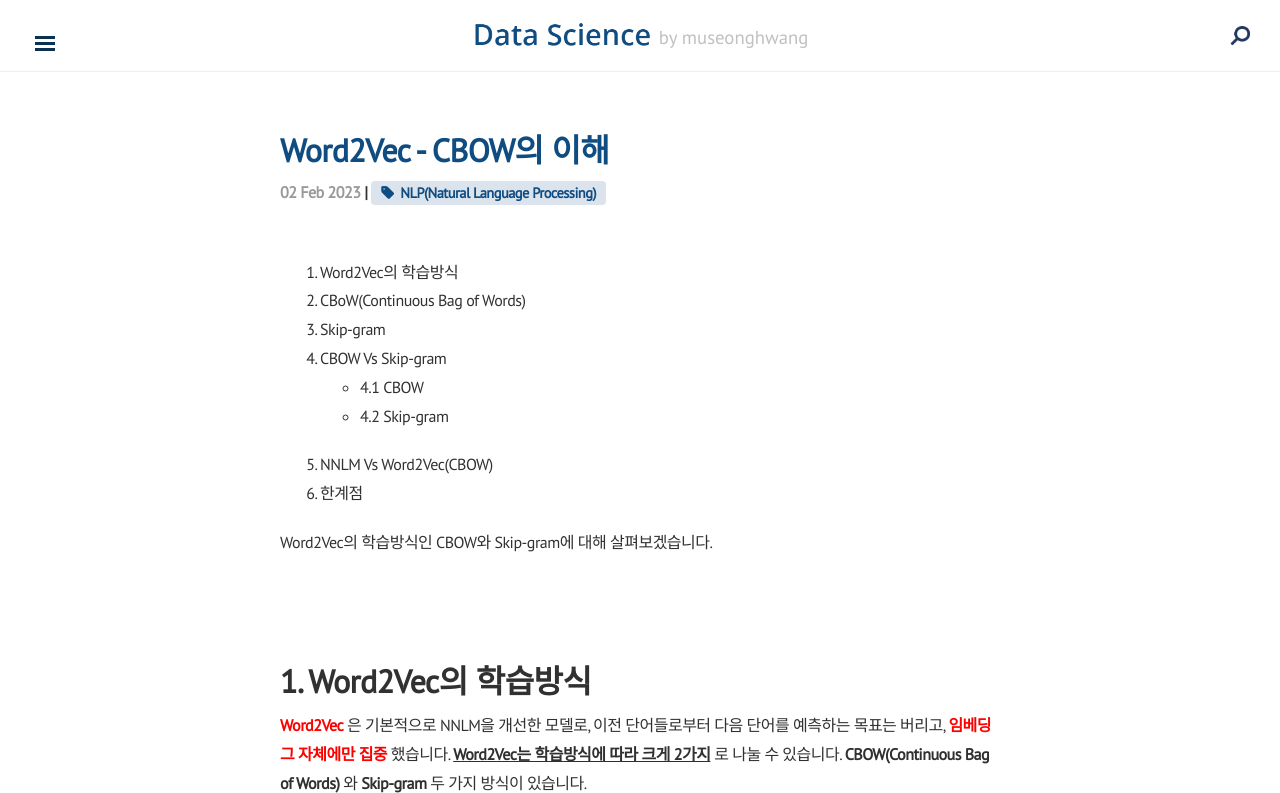
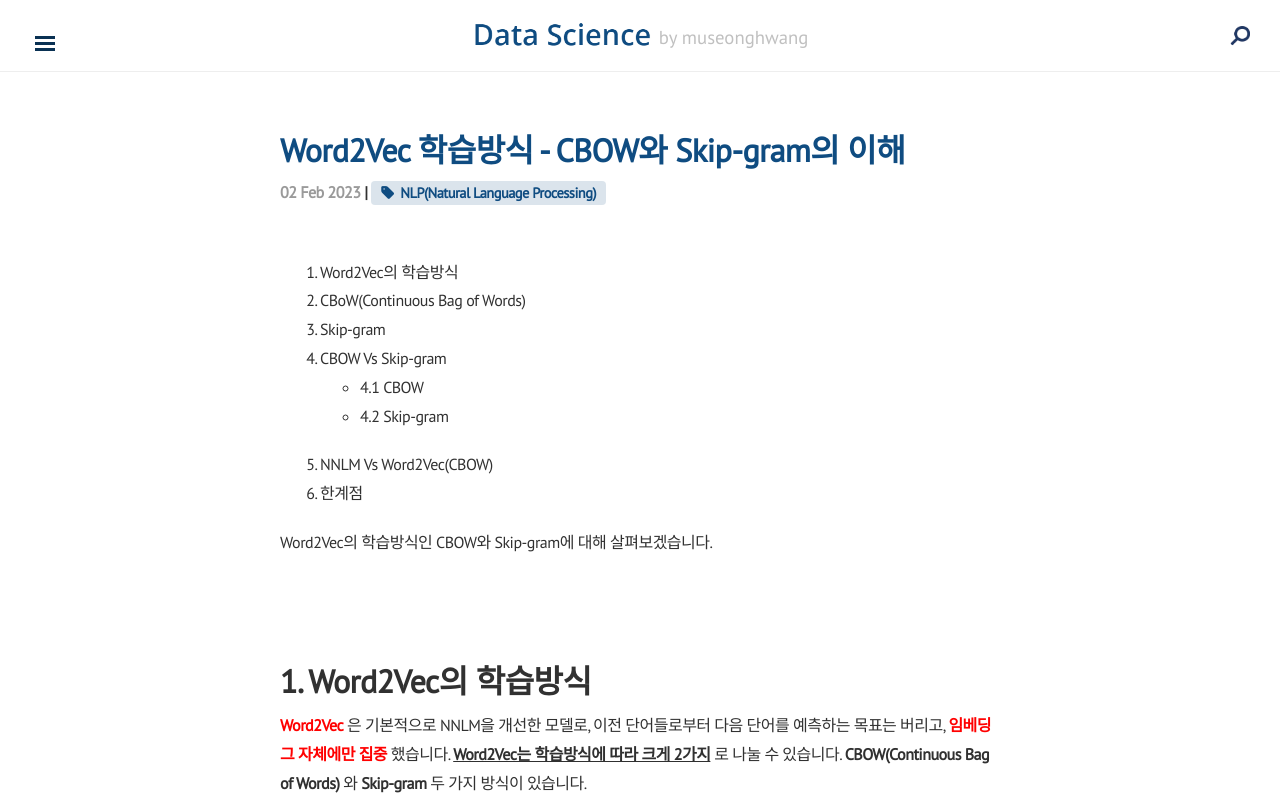
Before and after one commit to museonghwang/museonghwang.github.io, a Jekyll site: the page built from _posts/2023-02-02-nlp-cbow-skip.md, in a window 1280 px wide and 900 px high, cut to the strip 0-793 px from the top of the window. Built offline with Jekyll 4.4.1, drawn with Linux system fonts in a browser that asks for light colours; nearby versions of some CDN libraries; formulas are drawn with MathJax 3.

Commit message:
nlp cbow skip Update

```diff
--- a/_posts/2023-02-02-nlp-cbow-skip.md
+++ b/_posts/2023-02-02-nlp-cbow-skip.md
@@ -1,6 +1,6 @@
 ---
 layout: post
-title: Word2Vec - CBOW의 이해
+title: Word2Vec 학습방식 - CBOW와 Skip-gram의 이해
 category: NLP(Natural Language Processing)
 tag: NLP(Natural Language Processing)
 ---
```
